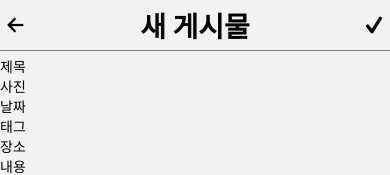
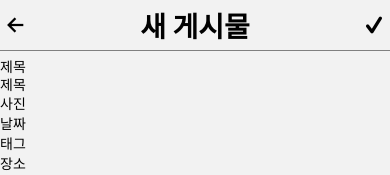
Before and after one commit to Seojeonguk/alcohol_note, a React Native app: screen /galleryForm in a window 390 px wide. Shown: the top 175 px of the page. Built offline with nearby package versions, Linux system fonts and the light colour scheme.

Commit message:
Add a input element to write a title
This will provide an input element to write a title.

Signed-off-by: Seojeonguk <uk7880@naver.com>

```diff
--- a/components/gallery/GalleryForm.js
+++ b/components/gallery/GalleryForm.js
@@ -1,5 +1,5 @@
 import { useState } from 'react';
-import { View, Text, TouchableOpacity } from 'react-native';
+import { View, Text, TouchableOpacity, TextInput } from 'react-native';
 import { SafeAreaView } from 'react-native-safe-area-context';
 import { Ionicons } from '@expo/vector-icons';
 import { Entypo } from '@expo/vector-icons';
@@ -39,7 +39,13 @@ export default function GalleryForm({ navigation }) {
       <View>
         <View>
           <Text>제목</Text>
-          {/* 제목 입력칸 */}
+          <TextInput
+            placeholder="제목"
+            value={gallery.title}
+            onChangeText={(value) => {
+              updateGallery('title', value);
+            }}
+          />
         </View>
 
         <View>
```
